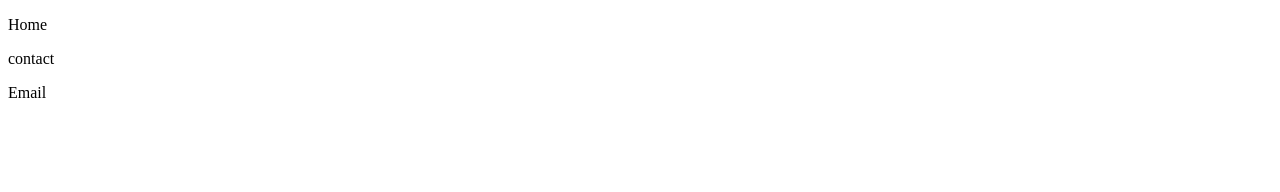
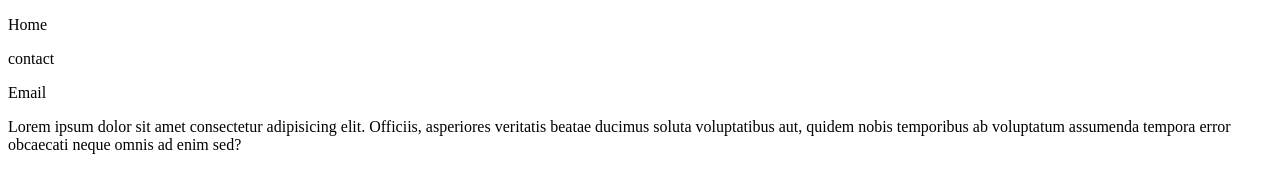
Before and after one commit to MuhammadYousufHabib/Test, a plain HTML site: page index.html in a window 1280 px wide. Drawn offline with Linux system fonts and the light colour scheme.

Commit message:
final commit

```diff
--- a/index.html
+++ b/index.html
@@ -11,6 +11,6 @@
         <p>contact</p>
         <p>Email</p>
     </div>
-
+    <footer>Lorem ipsum dolor sit amet consectetur adipisicing elit. Officiis, asperiores veritatis beatae ducimus soluta voluptatibus aut, quidem nobis temporibus ab voluptatum assumenda tempora error obcaecati neque omnis ad enim sed?</footer>
 </body>
 </html>
```
